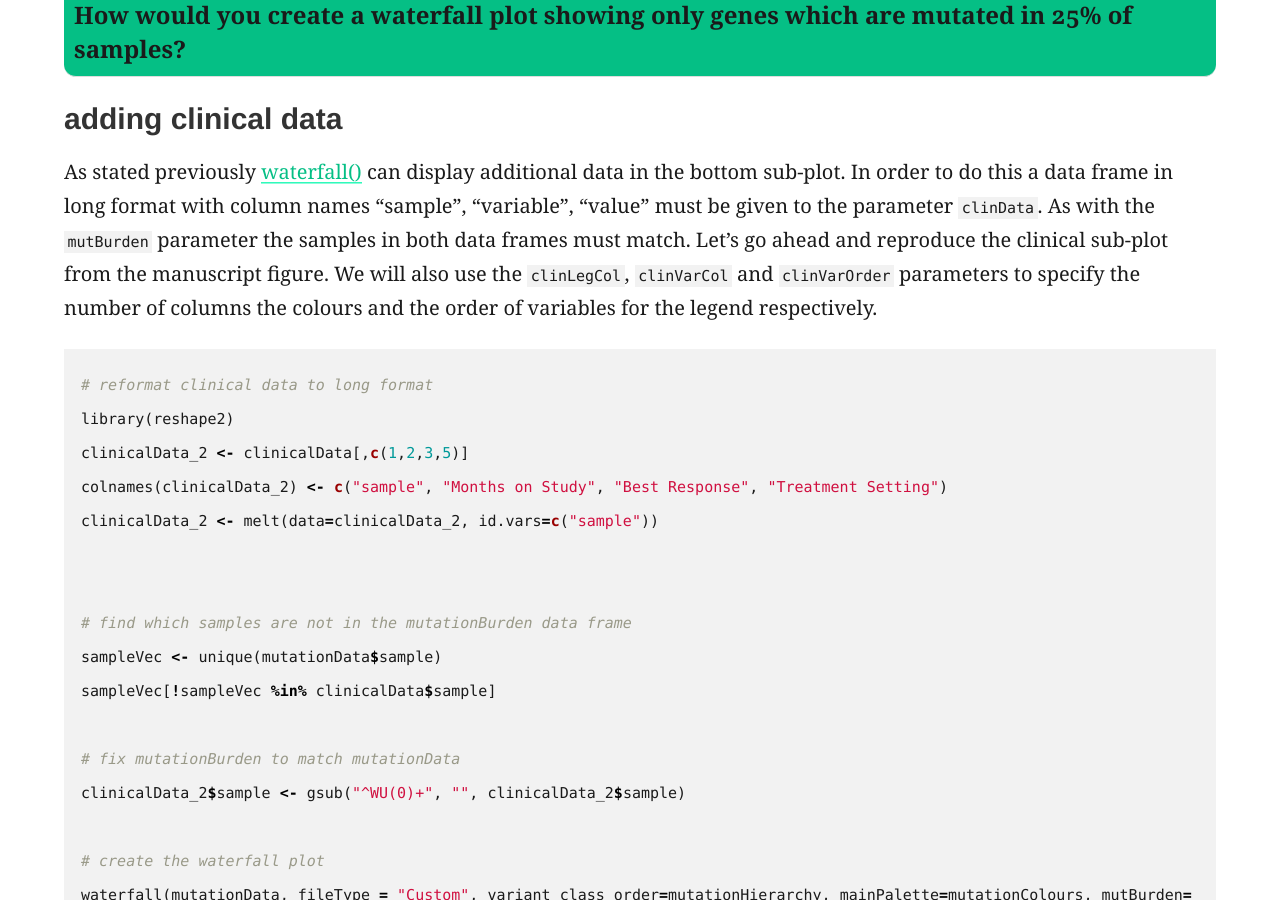
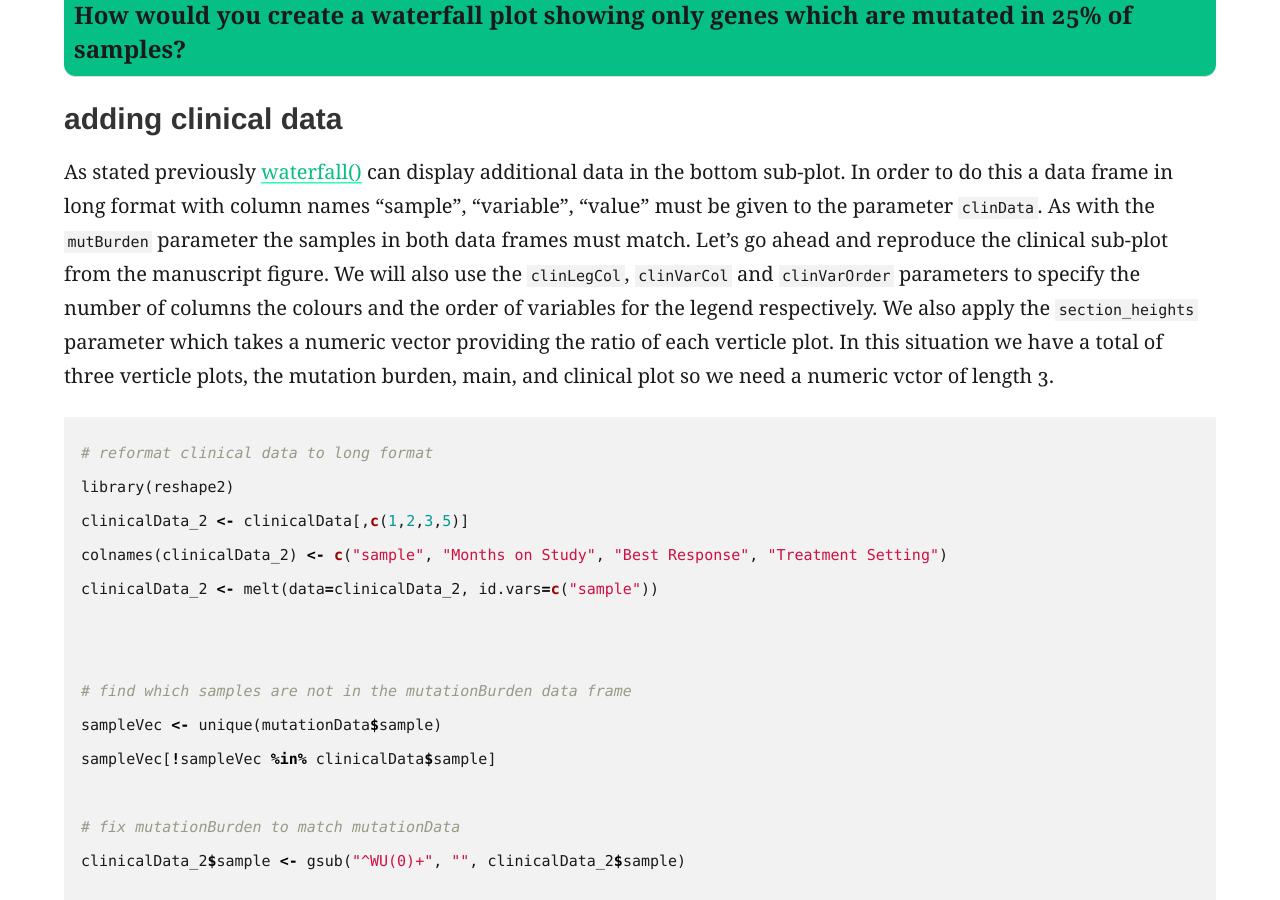
Before and after one commit to griffithlab/genviz.org, a Jekyll site: the page built from _posts/0003-02-01-waterfall_GenVisR.md, in a window 1280 px wide and 900 px high, scrolled down 6835 px. Built offline with Jekyll 4.4.1, drawn with Linux system fonts in a browser that asks for light colours; nearby versions of some CDN libraries; some of the changed text lies outside the part shown.

Commit message:
forgot to save file, now clinical section is done

````diff
--- a/_posts/0003-02-01-waterfall_GenVisR.md
+++ b/_posts/0003-02-01-waterfall_GenVisR.md
@@ -107,7 +107,7 @@ At this stage it is appropriate to talk about the subsetting functions within [w
 {% include question.html question="How would you create a waterfall plot showing only genes which are mutated in 25% of samples?" answer="set the mainRecurCutoff parameter to .25"%}
 
 ### adding clinical data
-As stated previously [waterfall()](https://www.rdocumentation.org/packages/GenVisR/versions/1.0.4/topics/waterfall) can display additional data in the bottom sub-plot. In order to do this a data frame in long format with column names "sample", "variable", "value" must be given to the parameter `clinData`. As with the `mutBurden` parameter the samples in both data frames must match. Let's go ahead and reproduce the clinical sub-plot from the manuscript figure. We will also use the `clinLegCol`, `clinVarCol` and `clinVarOrder` parameters to specify the number of columns the colours and the order of variables for the legend respectively.
+As stated previously [waterfall()](https://www.rdocumentation.org/packages/GenVisR/versions/1.0.4/topics/waterfall) can display additional data in the bottom sub-plot. In order to do this a data frame in long format with column names "sample", "variable", "value" must be given to the parameter `clinData`. As with the `mutBurden` parameter the samples in both data frames must match. Let's go ahead and reproduce the clinical sub-plot from the manuscript figure. We will also use the `clinLegCol`, `clinVarCol` and `clinVarOrder` parameters to specify the number of columns the colours and the order of variables for the legend respectively. We also apply the `section_heights` parameter which takes a numeric vector providing the ratio of each verticle plot. In this situation we have a total of three verticle plots, the mutation burden, main, and clinical plot so we need a numeric vctor of length 3.
 
 ```R
 # reformat clinical data to long format
@@ -125,5 +125,11 @@ sampleVec[!sampleVec %in% clinicalData$sample]
 clinicalData_2$sample <- gsub("^WU(0)+", "", clinicalData_2$sample)
 
 # create the waterfall plot
-waterfall(mutationData, fileType = "Custom", variant_class_order=mutationHierarchy, mainPalette=mutationColours, mutBurden=mutationBurden, clinData=clinicalData, clinLegCol=3, clinVarCol=c('0-6'='#ccbadc', '6.1-12'='#9975b9', '12.1+'='#663096', 'Partial Response'='#c2ed67', 'Progressive Disease'='#E63A27', 'Stable Disease'='#e69127', '1'='#90ddee', '2'='#649aa6', '3+'='#486e77'), clinVarOrder=c('1', '2', '3+', 'Partial Response', 'Stable Disease', 'Progressive Disease', '0-6', '6.1-12', '12.1+'))
+waterfall(mutationData, fileType = "Custom", variant_class_order=mutationHierarchy, mainPalette=mutationColours, mutBurden=mutationBurden, clinData=clinicalData, clinLegCol=3, clinVarCol=c('0-6'='#ccbadc', '6.1-12'='#9975b9', '12.1+'='#663096', 'Partial Response'='#c2ed67', 'Progressive Disease'='#E63A27', 'Stable Disease'='#e69127', '1'='#90ddee', '2'='#649aa6', '3+'='#486e77'), clinVarOrder=c('1', '2', '3+', 'Partial Response', 'Stable Disease', 'Progressive Disease', '0-6', '6.1-12', '12.1+'), section_heights=c(1, 5, 1))
 ```
+
+{% include figure.html image="/assets/GenVisR/BKM120_waterfall_v2.png" width="950" %}
+
+### adding cell labels
+
+### re-arranging genes and samples
````
